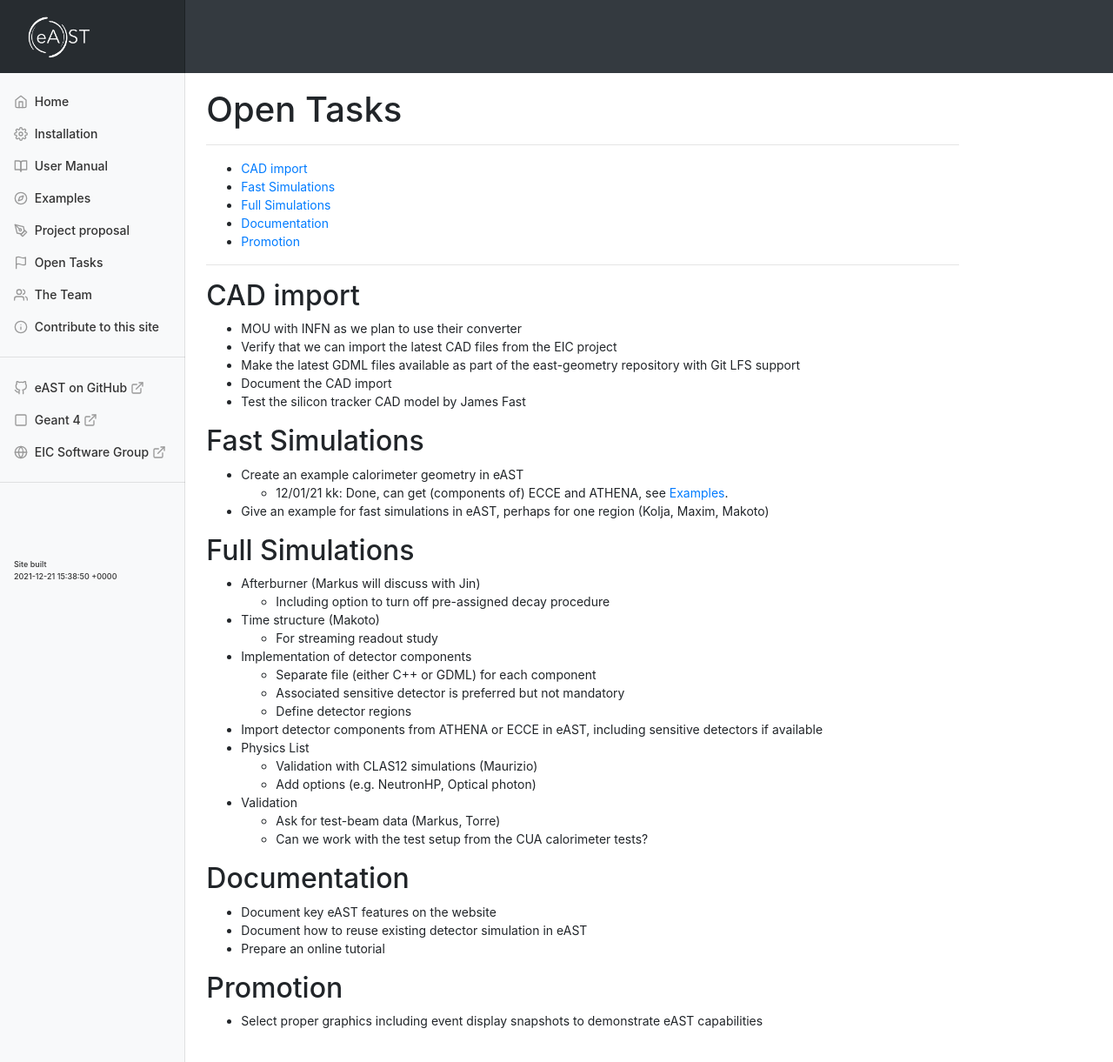
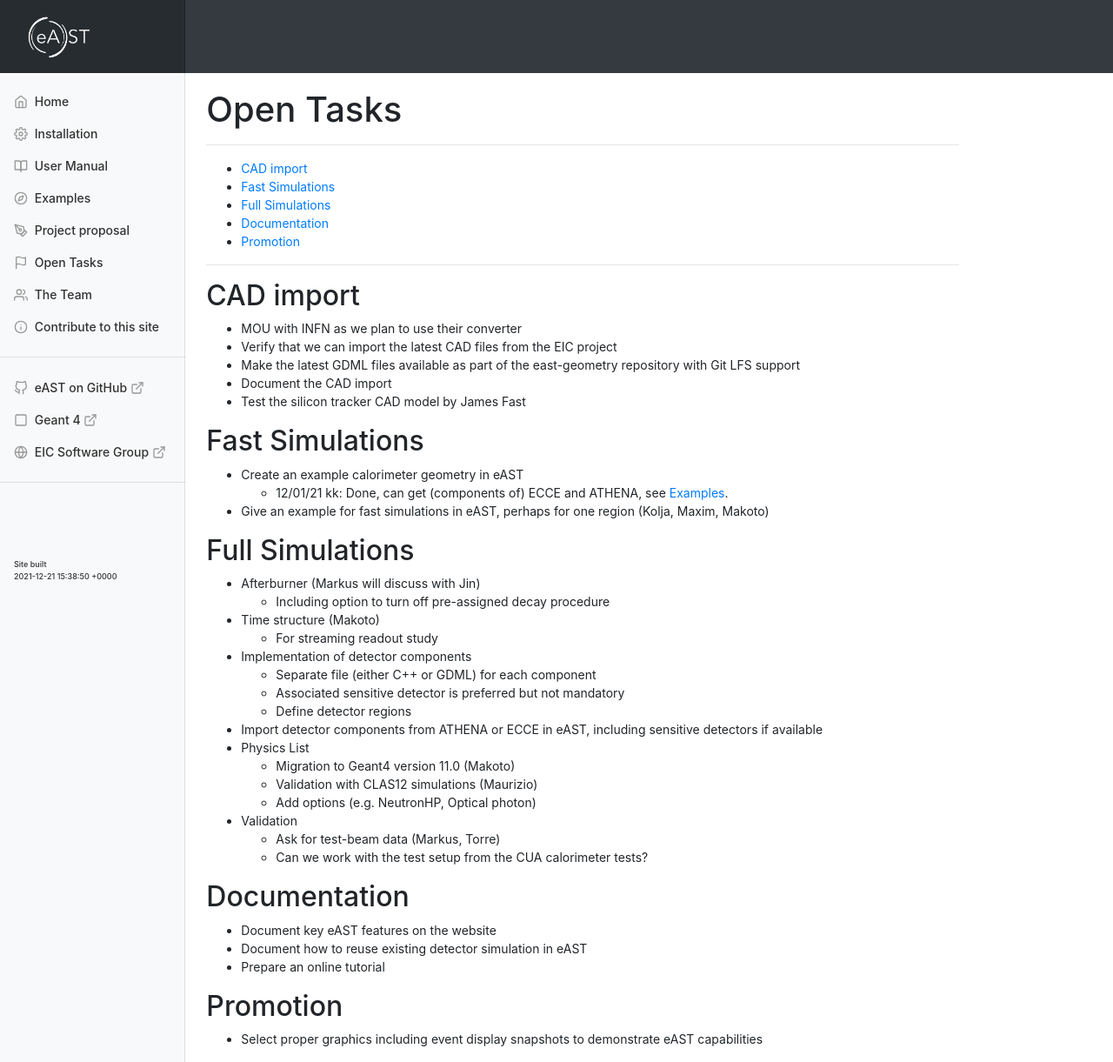
Before and after one commit to eic/east, a Jekyll site: the page built from docs/_content/tasks.md, in a window 1280 px wide and 1221 px high. Shown: the whole window at 87% size. Built offline with Jekyll 4.4.1, drawn with Linux system fonts in a browser that asks for light colours; nearby versions of some CDN libraries.

Commit message:
Update tasks.md

```diff
--- a/docs/_content/tasks.md
+++ b/docs/_content/tasks.md
@@ -39,6 +39,7 @@
   * Define detector regions
 * Import detector components from ATHENA or ECCE in eAST, including sensitive detectors if available
 * Physics List
+  * Migration to Geant4 version 11.0 (Makoto)
   * Validation with CLAS12 simulations (Maurizio)
   * Add options (e.g. NeutronHP, Optical photon)
 * Validation
```
